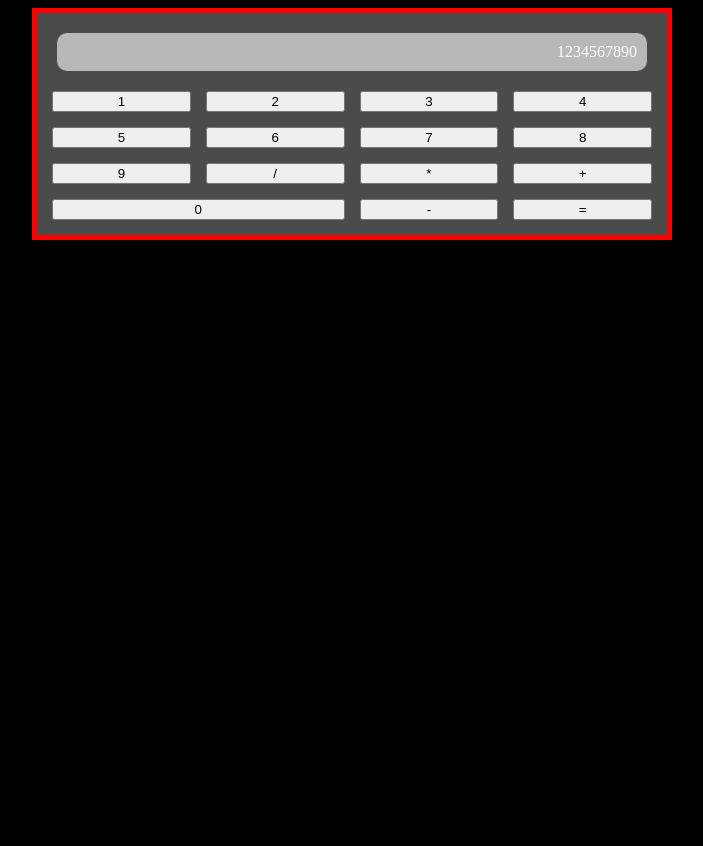
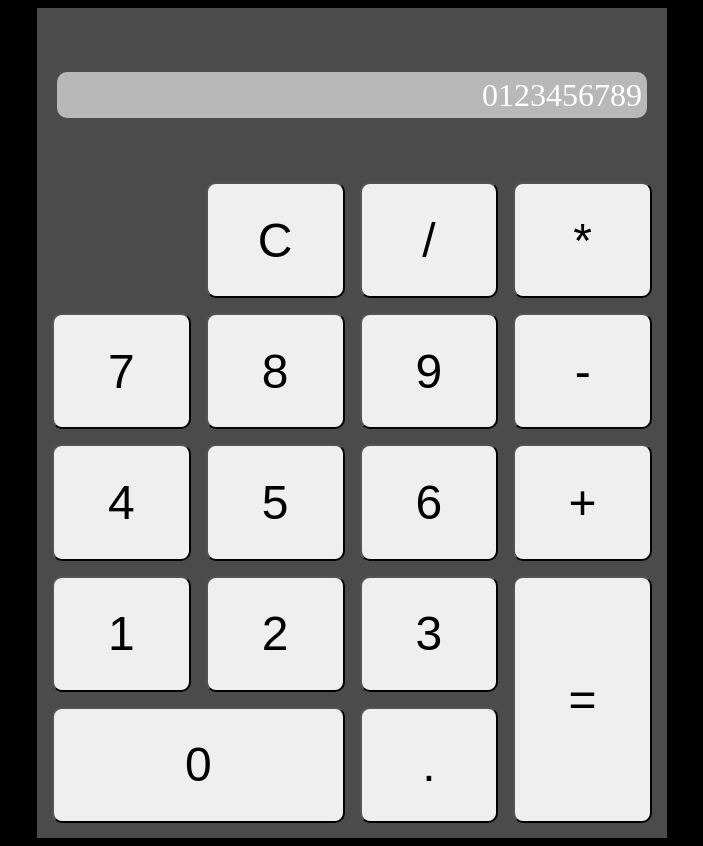
Before and after one commit to GrindAllDay421/TOP-Calculator, a plain HTML site: page index.html in a window 1280 px wide. Shown: the whole page, without its empty margins (288-991 px from the left). Before the commit the page ends 800 px from the top, so only its background shows below. Drawn offline with Linux system fonts and the light colour scheme.

Commit message:
rearranged button placement and added some styling

```diff
--- a/Calculator.js
+++ b/Calculator.js
@@ -30,3 +30,11 @@ const operate = function(operator, num1, num2) {
       break;
   }
 }
+
+const nums = document.querySelectorAll('.number');
+
+for (i of nums) {
+  i.addEventListener('click', function() {
+    console.log(this.textContent);
+  });
+}
--- a/index.html
+++ b/index.html
@@ -9,23 +9,25 @@
   <body>
     <div class="container">
       <div class="display">
-        1234567890
+        <span class="displayText">0123456789</span>
       </div>
-      <button class="zero">0</button>
-      <button class="one">1</button>
-      <button class="two">2</button>
-      <button class="three">3</button>
-      <button class="four">4</button>
-      <button class="five">5</button>
-      <button class="six">6</button>
-      <button class="seven">7</button>
-      <button class="eight">8</button>
-      <button class="nine">9</button>
+      <button class="zero number">0</button>
+      <button class="one number">1</button>
+      <button class="two number">2</button>
+      <button class="three number">3</button>
+      <button class="four number">4</button>
+      <button class="five number">5</button>
+      <button class="six number">6</button>
+      <button class="seven number">7</button>
+      <button class="eight number">8</button>
+      <button class="nine number">9</button>
       <button class="divide">/</button>
       <button class="multiply">*</button>
       <button class="add">+</button>
       <button class="subtract">-</button>
       <button class="equals">=</button>
+      <button class="clear">C</button>
+      <button class="decimal">.</button>
     </div>
     <script src="Calculator.js"></script>
   </body>
--- a/style.css
+++ b/style.css
@@ -1,3 +1,7 @@
+/* * {
+  border: 5px solid green;
+} */
+
 body {
   background-color: black;
 }
@@ -7,24 +11,120 @@ body {
   grid-template-columns: repeat(4, 1fr);
   gap: 15px;
   width: 600px;
+  height: 800px;
   margin: auto;
-  border: 5px solid red;
   padding: 15px;
   background-color: rgb(75, 75, 75);
 }
 
+button {
+  border-radius: 10px;
+  font-size: 3em;
+}
+
 .zero {
   grid-column: 1 / 3;
-  grid-row: 5
+  grid-row: 6;
 }
 
+.one {
+  grid-column: 1;
+  grid-row: 5;
+}
+
+.two {
+  grid-column: 2;
+  grid-row: 5;
+}
+
+.three {
+  grid-column: 3;
+  grid-row: 5;
+}
+
+.four {
+  grid-column: 1;
+  grid-row: 4;
+}
+
+.five {
+  grid-column: 2;
+  grid-row: 4;
+}
+
+.six {
+  grid-column: 3;
+  grid-row: 4;
+}
+
+.seven {
+  grid-column: 1;
+  grid-row: 3;
+}
+
+.eight {
+  grid-column: 2;
+  grid-row: 3;
+}
+
+.nine {
+  grid-column: 3;
+  grid-row: 3;
+}
+
+.clear {
+  grid-column: 2;
+  grid-row: 2;
+}
+
+.subtract {
+  grid-column: 4;
+  grid-row: 3;
+}
+
+.add {
+  grid-column: 4;
+  grid-row: 4;
+}
+
+.decimal {
+  grid-column: 3;
+  grid-row: 6;
+}
+
+.equals {
+  grid-column: 4;
+  grid-row: 5 / 7;
+}
+
+.multiply {
+  grid-column: 4;
+  grid-row: 2;
+}
+
+.divide {
+  grid-column: 3;
+  grid-row: 2;
+}
+
+
+
 .display {
+  display: grid;
   background-color: rgb(184, 184, 184);
   color: white;
-  padding: 10px;
+  align-self: center;
   margin: 5px;
+  padding: 5px;
+  height: 25%;
   border-radius: 10px;
-  text-align: end;
   grid-column: 1 / 5;
   grid-row: 1;
+  justify-content: end;
+  align-items: center;
 }
+
+.displayText {
+  font-size: 2em;
+  margin: 0em 0em 1em;
+}
```
